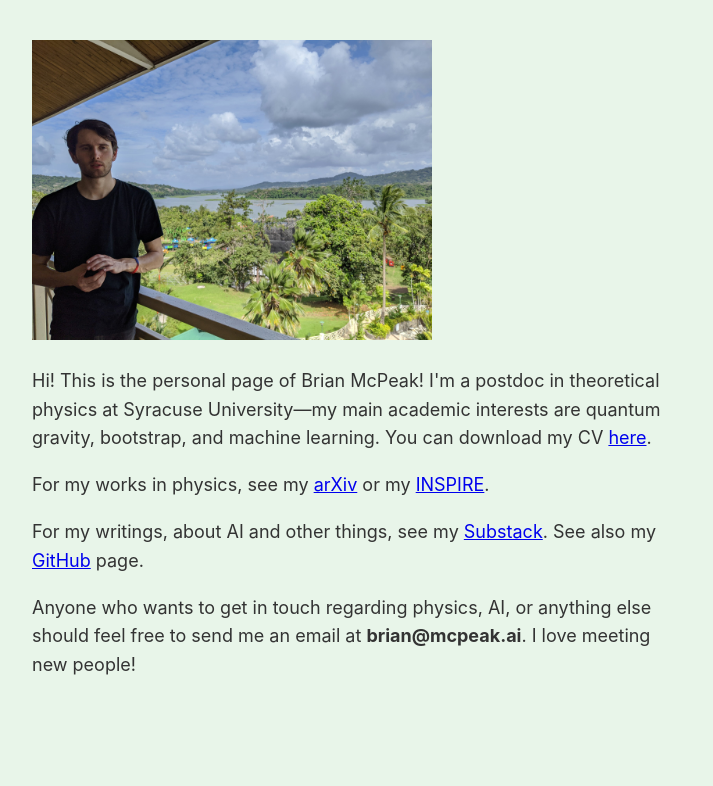
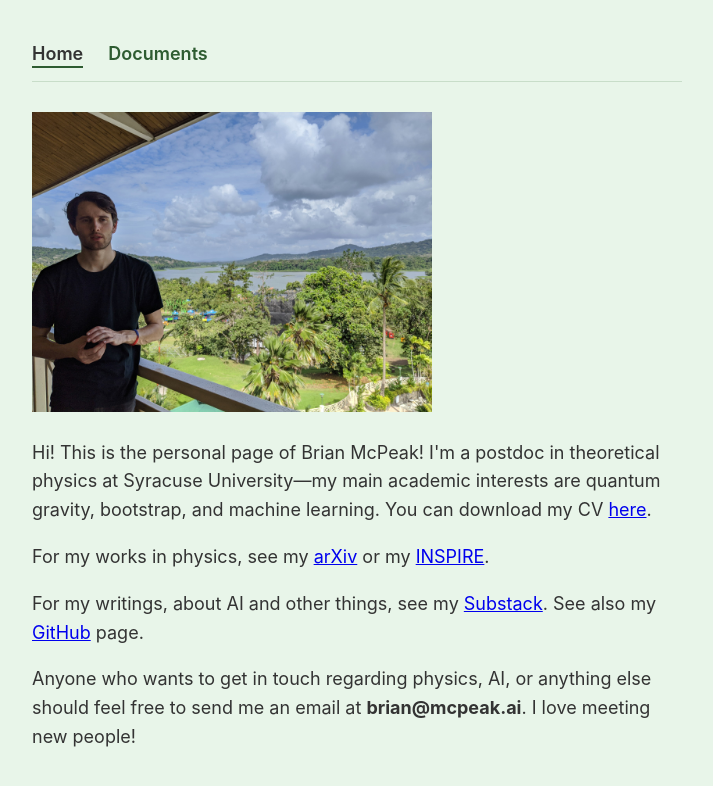
Before and after one commit to bmcpeak/website, a plain HTML site: page index.html in a window 1280 px wide. Shown: the whole page, without its empty margins (283-996 px from the left). Drawn offline with Linux system fonts and the light colour scheme.

Commit message:
Added Documents and Carlsmith notes

```diff
--- a/index.html
+++ b/index.html
@@ -13,14 +13,40 @@
       padding: 40px 20px;
       color: #333;
     }
+    nav {
+      margin-bottom: 30px;
+      padding-bottom: 12px;
+      border-bottom: 1px solid #c8ddc9;
+    }
+    nav a {
+      margin-right: 20px;
+      text-decoration: none;
+      color: #2e5c31;
+      font-weight: 600;
+    }
+    nav a:hover {
+      text-decoration: underline;
+    }
+    nav a.current {
+      color: #333;
+      border-bottom: 2px solid #2e5c31;
+      padding-bottom: 2px;
+    }
   </style>
   <link rel="icon" href="favicon2.png" type="image/png">
 </head>
 <body>
-<img src="image.jpg" alt="image of Brian McPeak" width = 400>
+
+<nav>
+  <a href="index.html" class="current">Home</a>
+  <a href="documents.html">Documents</a>
+</nav>
+
+<img src="image.jpg" alt="image of Brian McPeak" width="400">
 <p>Hi! This is the personal page of Brian McPeak! I'm a postdoc in theoretical physics at Syracuse University—my main academic interests are quantum gravity, bootstrap, and machine learning. You can download my CV <a href="cv.pdf">here</a>.</p>
 <p>For my works in physics, see my <a href="https://arxiv.org/search/hep-th?searchtype=author&query=McPeak,+B">arXiv</a> or my <a href="https://inspirehep.net/authors/1777871">INSPIRE</a>.</p>
 <p>For my writings, about AI and other things, see my <a href="https://substack.com/@brianmcpeak252015">Substack</a>. See also my <a href="https://github.com/bmcpeak">GitHub</a> page.</p>
 <p>Anyone who wants to get in touch regarding physics, AI, or anything else should feel free to send me an email at <strong>brian@mcpeak.ai</strong>. I love meeting new people!</p>
+
 </body>
 </html>
```
Also changed, not shown: documents.html (added, +69 -0 lines), 5 other files.
